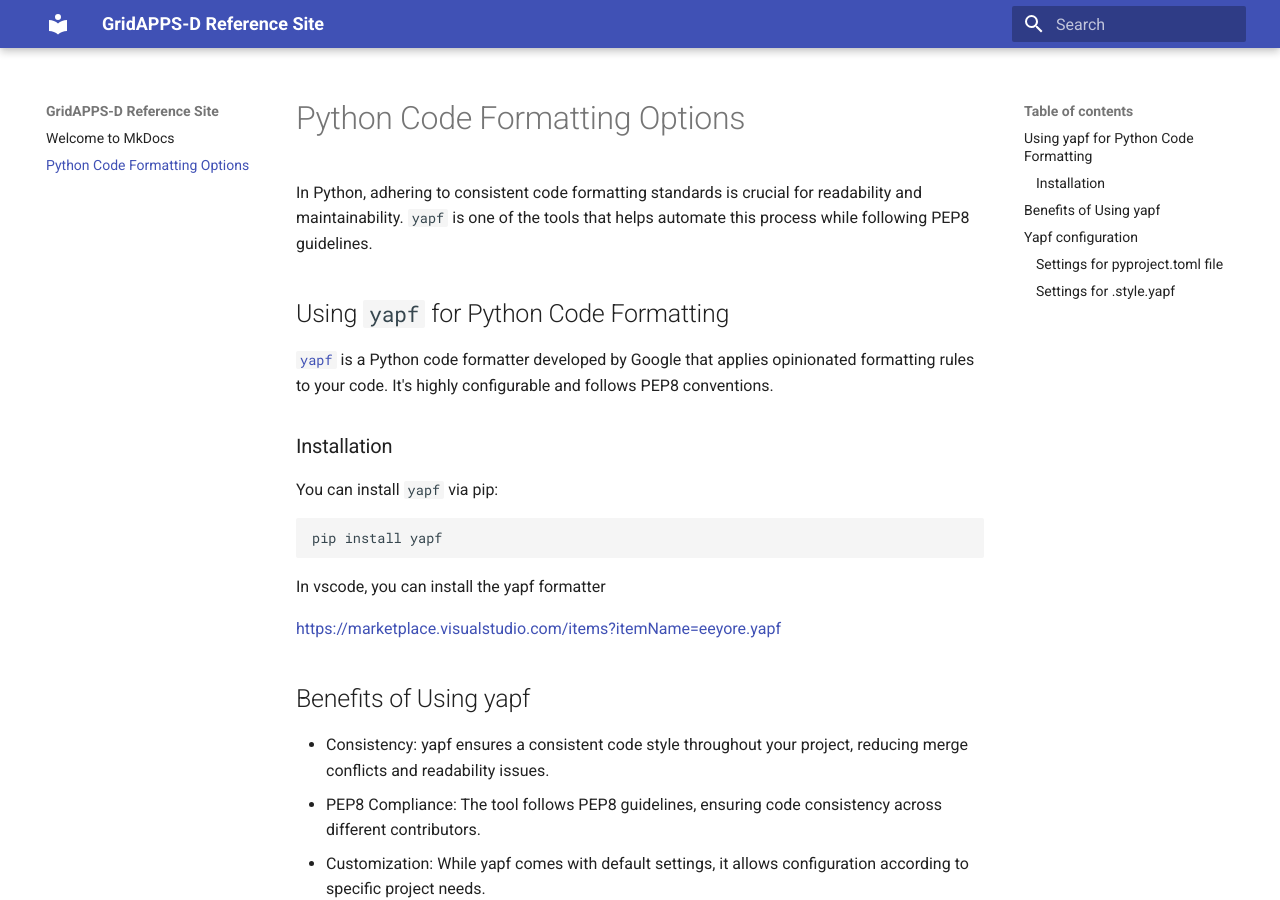
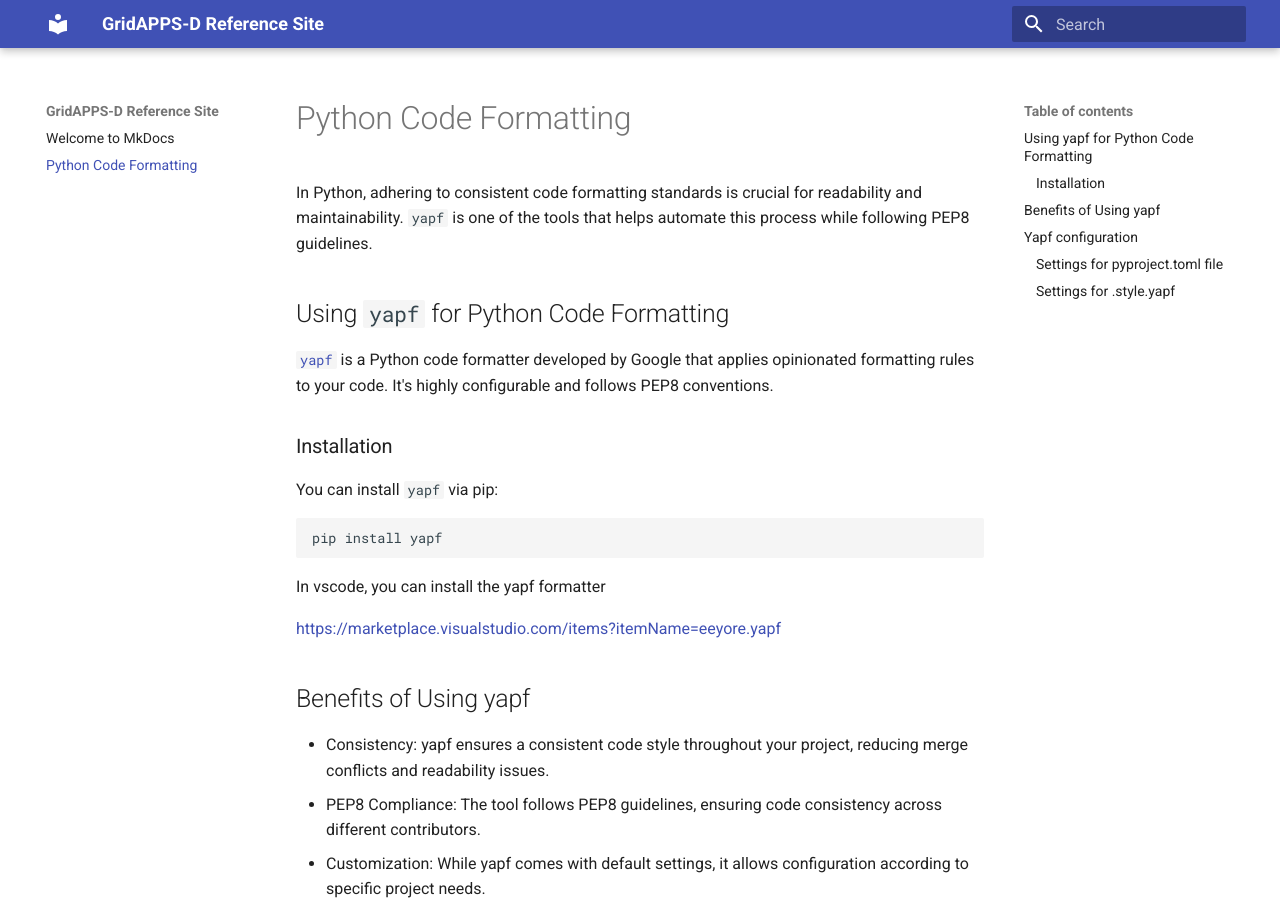
Before and after one commit to GRIDAPPSD/gridappsd.github.io, an MkDocs documentation site: the page built from docs/python-code-standards.md, in a window 1280 px wide and 900 px high. Built offline with MkDocs 1.6.1 and Material for MkDocs 9.7.7, drawn with Linux system fonts in a browser that asks for light colours.

Commit message:
Update doc

```diff
--- a/docs/python-code-standards.md
+++ b/docs/python-code-standards.md
@@ -1,4 +1,4 @@
-# Python Code Formatting Options
+# Python Code Formatting
 
 In Python, adhering to consistent code formatting standards is crucial for readability and maintainability.
 `yapf` is one of the tools that helps automate this process while following PEP8 guidelines.
```
